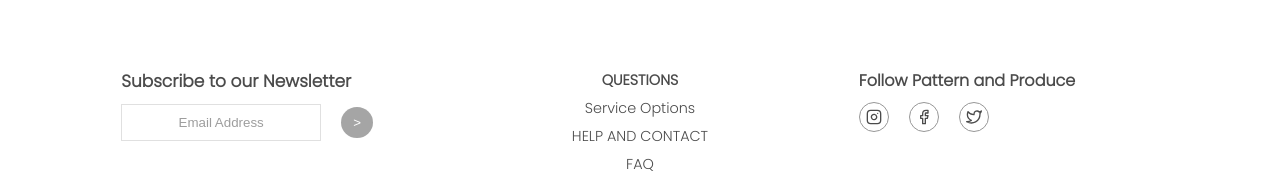
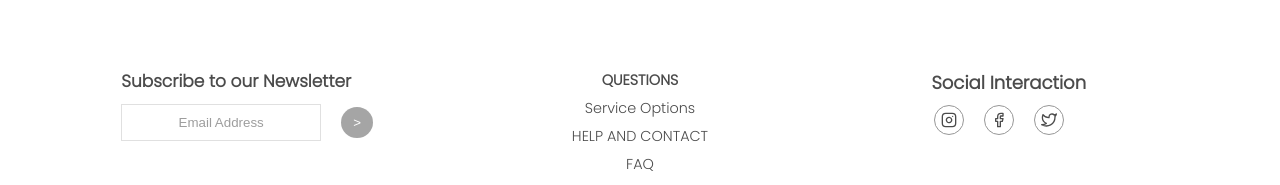
Before and after one commit to Adejinmi/pattern, a Next.js app: page / in a window 1280 px wide. Shown: the part 4510-4695 px from the top of the page. Built offline with nearby package versions, Linux system fonts and the light colour scheme.

Commit message:
make it better

```diff
--- a/components/Footer.js
+++ b/components/Footer.js
@@ -65,7 +65,7 @@ border-radius: 50%;
  const Div = styled.div`
 	width: 300px;
 	p{
-		text-align: left;
+		text-align: center;
 		@media(max-width: 960px){
 			text-align: ${({isMe}) => (isMe ? 'center' : 'left' )};
 		}
@@ -77,7 +77,7 @@ border-radius: 50%;
  `
 const Media = styled.div`
 	display: flex;
-	justify-content: flext-start;
+	justify-content: center;
 	& > div {
 		min-height: 30px;
 		min-width: 30px;
@@ -190,7 +190,7 @@ export default () => (
 
 		</List>
 		<Div isMe>
-			<p style={{fontWeight:'bold'}} isMe>Follow Pattern and Produce</p>
+			<p style={{fontWeight:'bold', fontSize:'18px'}} isMe>Social Interaction</p>
 			<Media>
 				<div>
 					<FiInstagram style={{cursor: "pointer"}} onClick={openInst}/>
--- a/components/Header.js
+++ b/components/Header.js
@@ -107,7 +107,7 @@ const Header = ({ isOpen, handleNavBar, left }) => {
 					<a className={router.pathname === '/cut-make-trim' ? 'active' : ''}>CUT-MAKE-TRIM	</a>
 				</Link>
 				<Link href="#">
-					<FiSearch style={{cursor: 'pointer'}} />
+					<FiSearch style={{cursor: 'pointer', height:'24.7px', width:'24.7px'}} />
 				</Link>
 			</Nav>
 			<NavMobile left={left} id='mobil'>
```
